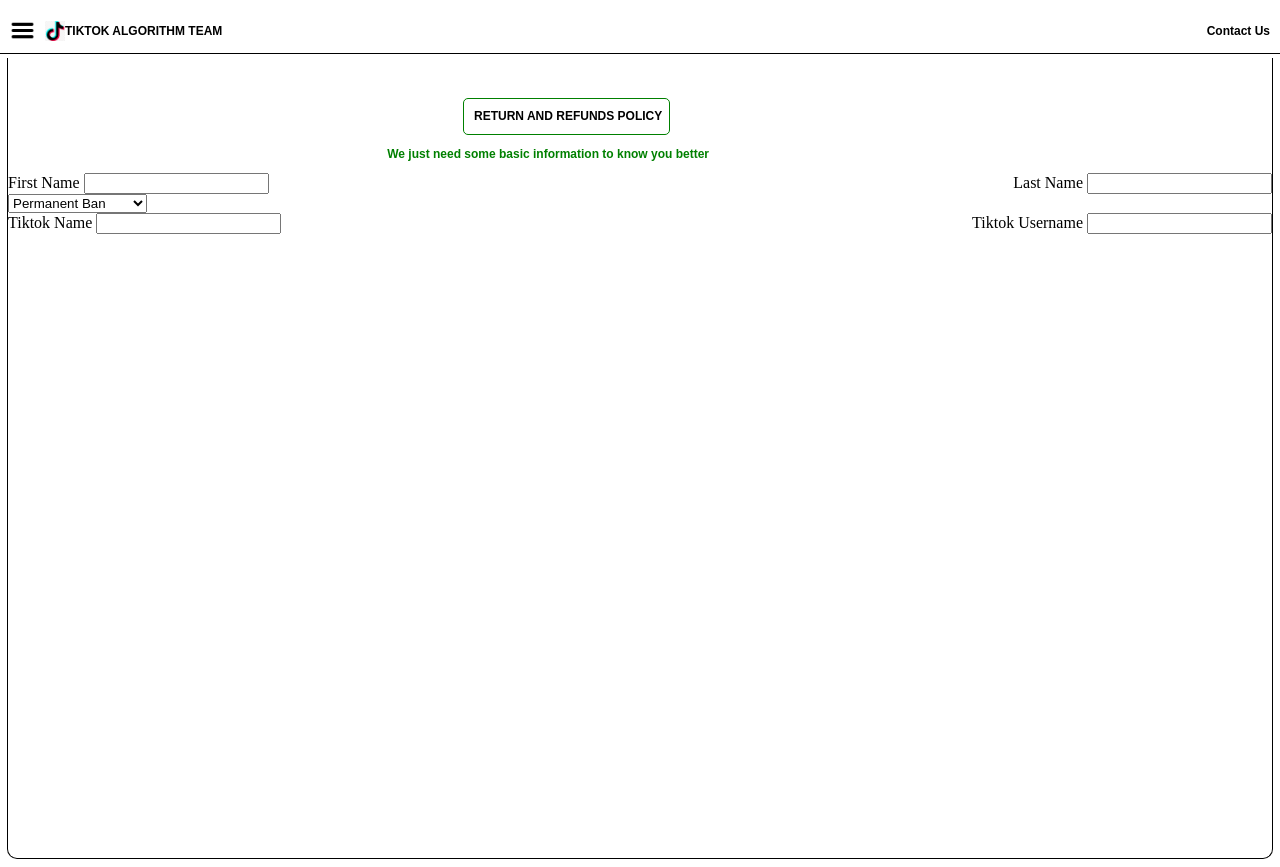
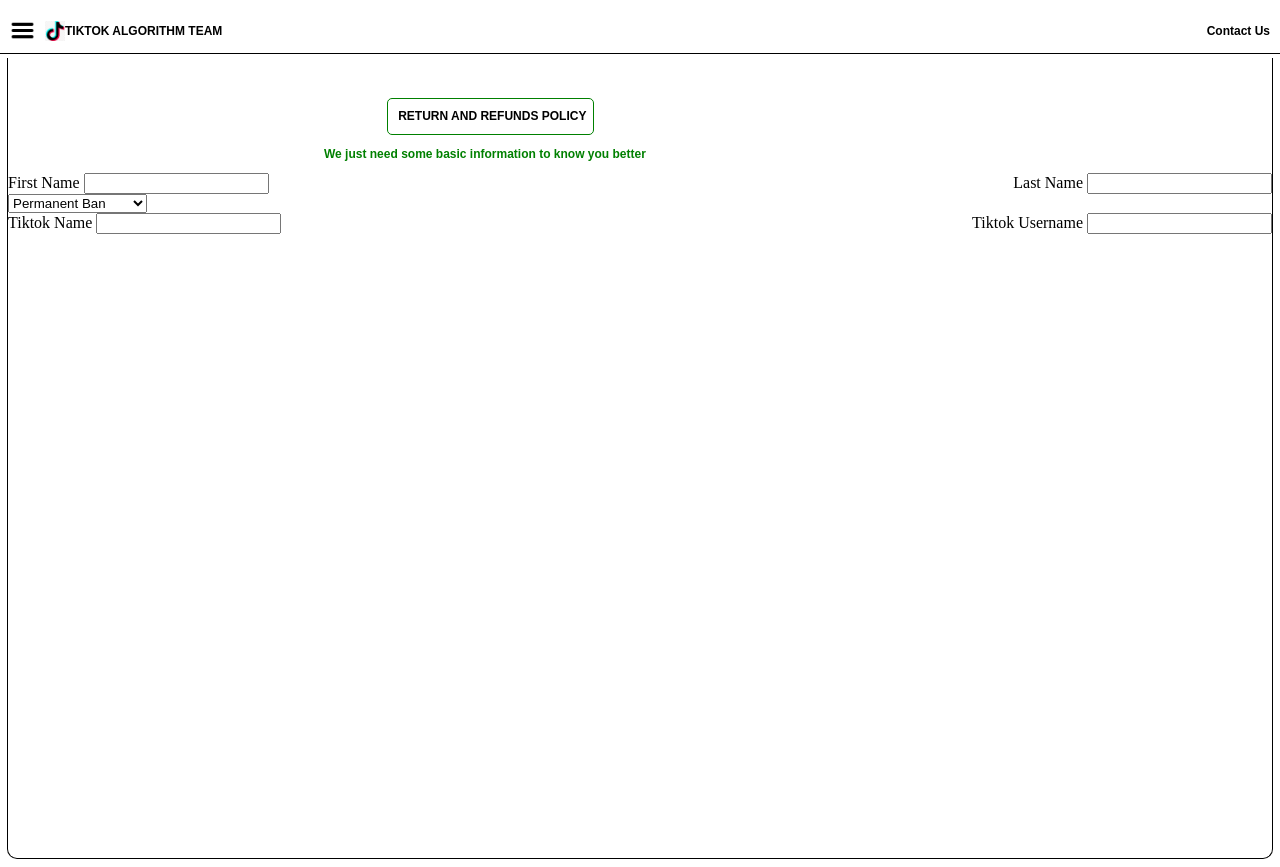
Before and after one commit to kartonnasty/ttttt, a plain HTML site: page index.html in a window 1280 px wide. Drawn offline with Linux system fonts and the light colour scheme.

Commit message:
Add files via upload

```diff
--- a/styles/div.css
+++ b/styles/div.css
@@ -45,7 +45,7 @@
     width: 195px;
     height: 25px;
     margin-top: 40px;
-    margin-left: 36%;
+    margin-left: 30%;
     border-style: solid;
     border-width: 1px;
     border-color: green;
--- a/styles/general.css
+++ b/styles/general.css
@@ -18,7 +18,7 @@ h1 {
     padding: 0;
 }
 .formp{
-    padding-left: 30%;
+    padding-left: 25%;
     font-family: Arial, Helvetica, sans-serif;
     font-size: 12px;
     font-weight: bold;
```
